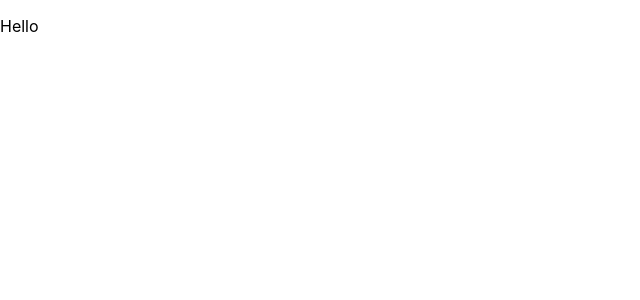
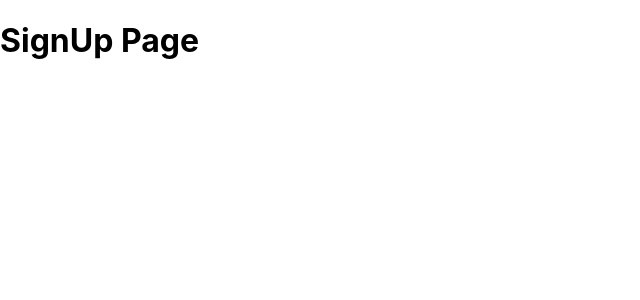
Before and after one commit to amandanngo/Bookworm, a React (Create React App) app in the folder bookworm-client/: page /signup in a window 1280 px wide. Shown: the top 300 px of the page, without its empty margins (0-640 px from the left). Built offline with nearby package versions, Linux system fonts and the light colour scheme.

Commit message:
added components and pages files and added pages to router dom

```diff
--- a/bookworm-client/package.json
+++ b/bookworm-client/package.json
@@ -6,8 +6,10 @@
     "@testing-library/jest-dom": "^5.17.0",
     "@testing-library/react": "^13.4.0",
     "@testing-library/user-event": "^13.5.0",
-    "react": "^18.3.0",
-    "react-dom": "^18.3.0",
+    "axios": "^1.6.8",
+    "react": "^18.3.1",
+    "react-dom": "^18.3.1",
+    "react-router-dom": "^6.23.0",
     "react-scripts": "5.0.1",
     "web-vitals": "^2.1.4"
   },
--- a/bookworm-client/src/App.js
+++ b/bookworm-client/src/App.js
@@ -1,11 +1,18 @@
 import './App.css';
+import {Routes, Route} from 'react-router-dom'
+
+import LandingPage from './pages/LandingPage';
+import HomePage from './pages/HomePage';
+import SignUpPage from './pages/SignUpPage';
 
 function App() {
   return (
     <div className="App">
-      <header className="App-header">
-        <p>Hello</p>
-      </header>
+      <Routes>
+      <Route path="/" element={<LandingPage />} />
+      <Route path="/signup" element={<SignUpPage />} />
+      <Route path="/home" element={<HomePage />} />
+      </Routes>
     </div>
   );
 }
--- /dev/null
+++ b/bookworm-client/src/pages/HomePage.js
@@ -0,0 +1,9 @@
+function HomePage(){
+    return(
+        <div>
+            <h1>Home Page</h1>
+        </div>
+    )
+}
+
+export default HomePage;
--- /dev/null
+++ b/bookworm-client/src/pages/LandingPage.js
@@ -0,0 +1,9 @@
+function LandingPage(){
+    return(
+        <div>
+            <h1>Landing Page</h1>
+        </div>
+    )
+}
+
+export default LandingPage;
--- /dev/null
+++ b/bookworm-client/src/pages/SignUpPage.js
@@ -0,0 +1,9 @@
+function SignUpPage(){
+    return(
+        <div>
+            <h1>SignUp Page</h1>
+        </div>
+    )
+}
+
+export default SignUpPage;
```
Also changed, not shown: bookworm-client/src/components/AddBook.js (added), bookworm-client/src/components/BookList.js (added), bookworm-client/src/components/IsAnon.js (added), bookworm-client/src/components/IsPrivate.js (added), bookworm-client/src/components/Navbar.js (added), 1 other file (tests, documents, lock files or other folders).
